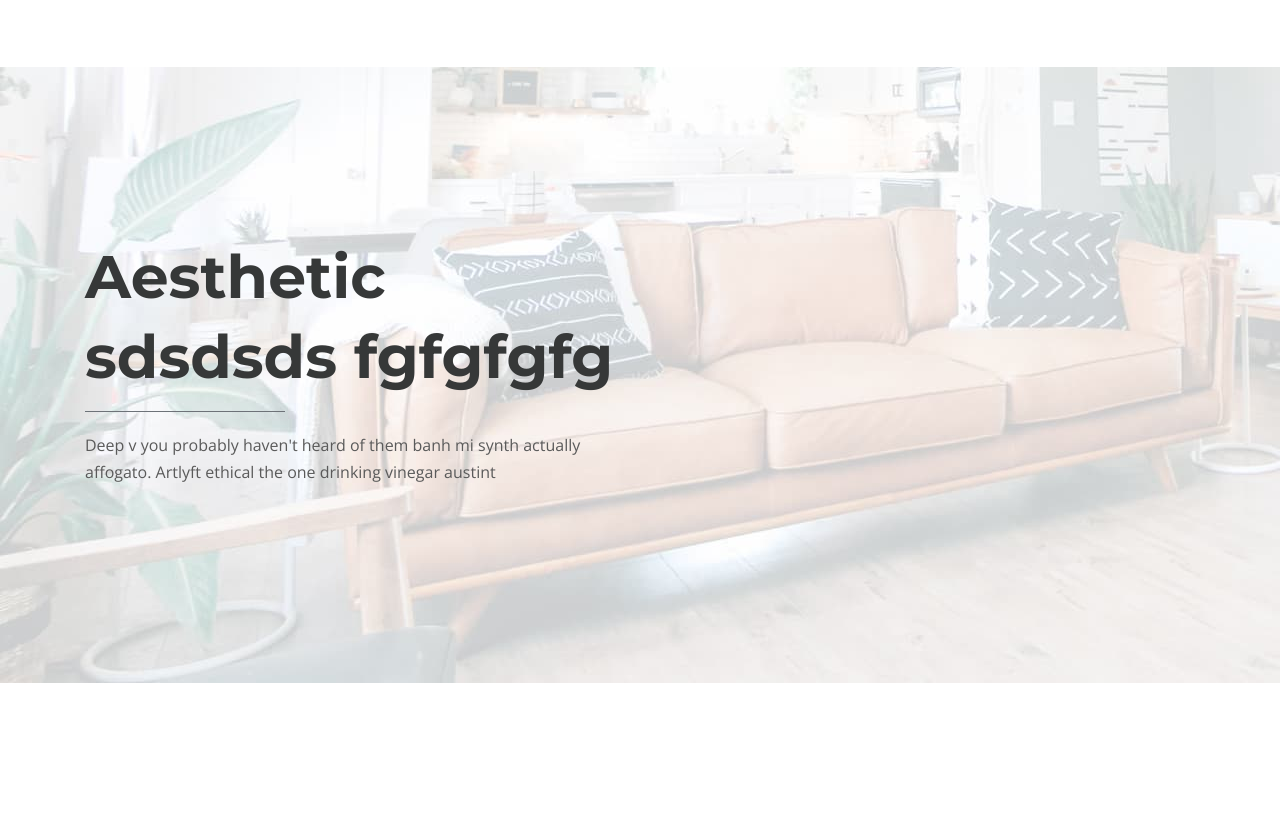
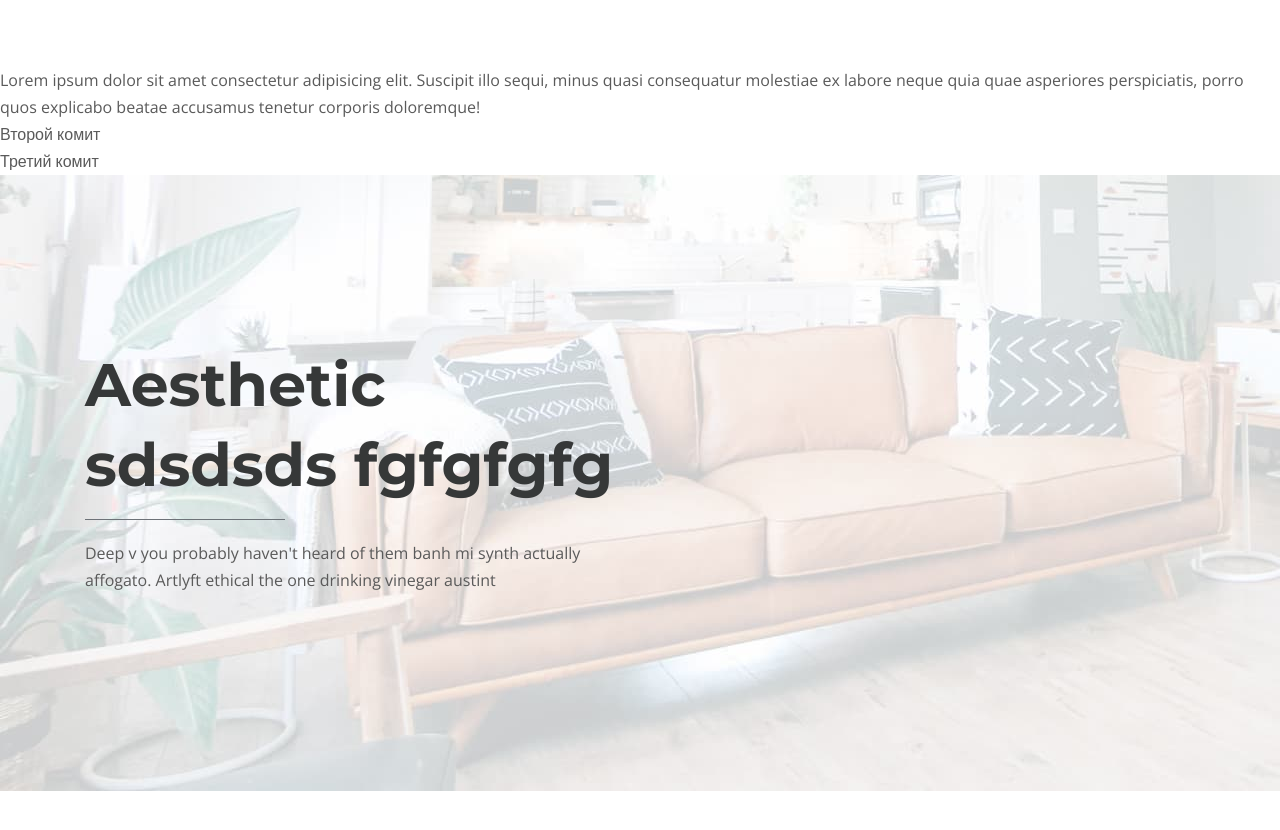
Before and after one commit to alexey-5/mebel, a plain HTML site: page index.html in a window 1280 px wide. Shown: the part 1605-2435 px from the top of the page. Drawn offline with nearby package versions, Linux system fonts and the light colour scheme.

Commit message:
Третий коммит

```diff
--- a/index.html
+++ b/index.html
@@ -163,6 +163,11 @@
                     </div>
                 </div>
             </section>
+            <div class="vstavka">
+                <P>Lorem ipsum dolor sit amet consectetur adipisicing elit. Suscipit illo sequi, minus quasi consequatur molestiae ex labore neque quia quae asperiores perspiciatis, porro quos explicabo beatae accusamus tenetur corporis doloremque!</P>
+                <P>Второй комит</P>
+                <P>Третий комит</P>
+            </div>
             <section class="decor">
                 <div class="container">
                     <h2 class="decor__title">
```
